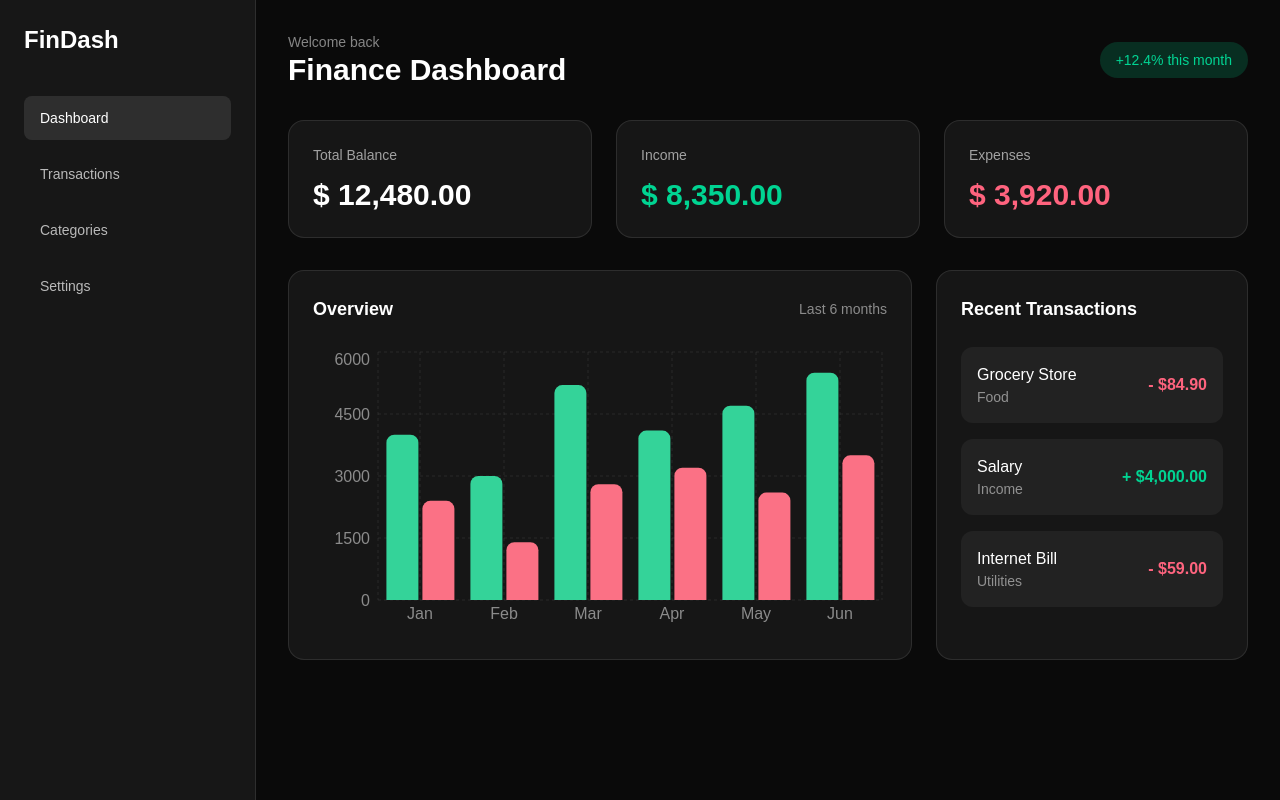
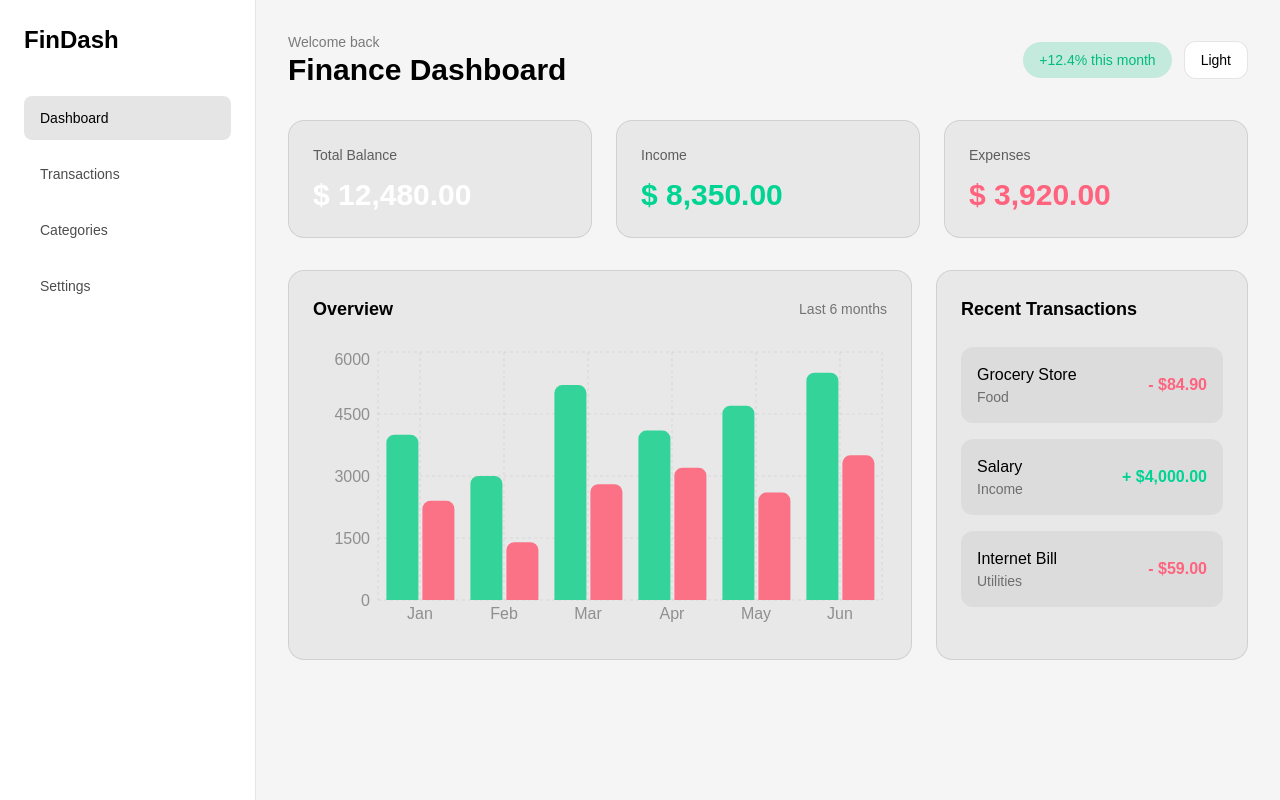
Before and after one commit to neto112/finance-dashboard, a Next.js app: page / in a window 1280 px wide. Built offline with nearby package versions, Linux system fonts and the light colour scheme.

Commit message:
feat: implement dark mode toggle and enhance UI components for better accessibility

```diff
--- a/src/app/page.tsx
+++ b/src/app/page.tsx
@@ -1,17 +1,34 @@
+"use client";
+
+import { useEffect, useState } from "react";
 import { ChartPlaceholder } from "../components/dashboard/chart-placeholder";
 import { Header } from "../components/dashboard/header";
 import { RecentTransactions } from "../components/dashboard/recent-transactions";
 import { Sidebar } from "../components/dashboard/sidebar";
 import { SummaryCards } from "../components/dashboard/summary-cards";
+export default function Home() {
+  const [isDarkMode, setIsDarkMode] = useState(true);
 
-export default function Home() {
+  useEffect(() => {
+    const root = document.documentElement;
+
+    if (isDarkMode) {
+      root.classList.add("dark");
+    } else {
+      root.classList.remove("dark");
+    }
+  }, [isDarkMode]);
+
   return (
-    <main className="min-h-screen bg-neutral-950 text-white">
+    <main className="min-h-screen bg-neutral-100 text-black transition-colors dark:bg-neutral-950 dark:text-white">
       <div className="flex min-h-screen">
         <Sidebar />
 
         <section className="flex-1 p-4 pt-20 md:p-8 md:pt-8">
-          <Header />
+          <Header
+            isDarkMode={isDarkMode}
+            onToggleTheme={() => setIsDarkMode((prev) => !prev)}
+          />
           <SummaryCards />
 
           <div className="mt-8 grid gap-6 lg:grid-cols-[2fr_1fr]">
--- a/src/components/dashboard/chart-placeholder.tsx
+++ b/src/components/dashboard/chart-placeholder.tsx
@@ -1,5 +1,6 @@
 "use client";
 
+import { overviewData } from "@/src/lib/mock-data";
 import {
   Bar,
   BarChart,
@@ -9,14 +10,17 @@ import {
   XAxis,
   YAxis,
 } from "recharts";
-import { overviewData } from "../../lib/mock-data";
 
 export function ChartPlaceholder() {
   return (
-    <div className="rounded-2xl border border-white/10 bg-white/5 p-6">
+    <div className="rounded-2xl border border-black/10 bg-black/5 p-6 dark:border-white/10 dark:bg-white/5">
       <div className="flex items-center justify-between">
-        <p className="text-lg font-semibold">Overview</p>
-        <span className="text-sm text-white/50">Last 6 months</span>
+        <p className="text-lg font-semibold text-black dark:text-white">
+          Overview
+        </p>
+        <span className="text-sm text-black/50 dark:text-white/50">
+          Last 6 months
+        </span>
       </div>
 
       <div className="mt-6 h-72">
@@ -24,16 +28,16 @@ export function ChartPlaceholder() {
           <BarChart data={overviewData}>
             <CartesianGrid
               strokeDasharray="3 3"
-              stroke="rgba(255,255,255,0.08)"
+              stroke="rgba(120,120,120,0.15)"
             />
             <XAxis
               dataKey="name"
-              stroke="rgba(255,255,255,0.5)"
+              stroke="rgba(120,120,120,0.8)"
               tickLine={false}
               axisLine={false}
             />
             <YAxis
-              stroke="rgba(255,255,255,0.5)"
+              stroke="rgba(120,120,120,0.8)"
               tickLine={false}
               axisLine={false}
             />
--- a/src/components/dashboard/header.tsx
+++ b/src/components/dashboard/header.tsx
@@ -1,13 +1,31 @@
-export function Header() {
+"use client";
+
+type HeaderProps = {
+  isDarkMode: boolean;
+  onToggleTheme: () => void;
+};
+
+export function Header({ isDarkMode, onToggleTheme }: HeaderProps) {
   return (
-    <header className="mb-8 flex items-center justify-between">
+    <header className="mb-8 flex items-center justify-between gap-4">
       <div>
-        <p className="text-sm text-white/50">Welcome back</p>
-        <h2 className="text-3xl font-bold">Finance Dashboard</h2>
+        <p className="text-sm text-black/50 dark:text-white/50">Welcome back</p>
+        <h2 className="text-3xl font-bold text-black dark:text-white">
+          Finance Dashboard
+        </h2>
       </div>
 
-      <div className="rounded-full bg-emerald-500/20 px-4 py-2 text-sm font-medium text-emerald-400">
-        +12.4% this month
+      <div className="flex items-center gap-3">
+        <div className="rounded-full bg-emerald-500/20 px-4 py-2 text-sm font-medium text-emerald-500 dark:text-emerald-400">
+          +12.4% this month
+        </div>
+
+        <button
+          onClick={onToggleTheme}
+          className="rounded-xl border border-black/10 bg-white px-4 py-2 text-sm font-medium text-black transition hover:bg-black/5 dark:border-white/10 dark:bg-neutral-900 dark:text-white dark:hover:bg-white/5"
+        >
+          {isDarkMode ? "Light" : "Dark"}
+        </button>
       </div>
     </header>
   );
--- a/src/components/dashboard/recent-transactions.tsx
+++ b/src/components/dashboard/recent-transactions.tsx
@@ -1,19 +1,25 @@
-import { transactions } from "../../lib/mock-data";
+import { transactions } from "@/src/lib/mock-data";
 
 export function RecentTransactions() {
   return (
-    <div className="rounded-2xl border border-white/10 bg-white/5 p-6">
-      <p className="text-lg font-semibold">Recent Transactions</p>
+    <div className="rounded-2xl border border-black/10 bg-black/5 p-6 dark:border-white/10 dark:bg-white/5">
+      <p className="text-lg font-semibold text-black dark:text-white">
+        Recent Transactions
+      </p>
 
       <div className="mt-6 space-y-4">
         {transactions.map((transaction) => (
           <div
             key={`${transaction.title}-${transaction.amount}`}
-            className="flex items-center justify-between rounded-xl bg-white/5 p-4"
+            className="flex items-center justify-between rounded-xl bg-black/5 p-4 dark:bg-white/5"
           >
             <div>
-              <p className="font-medium">{transaction.title}</p>
-              <p className="text-sm text-white/50">{transaction.category}</p>
+              <p className="font-medium text-black dark:text-white">
+                {transaction.title}
+              </p>
+              <p className="text-sm text-black/50 dark:text-white/50">
+                {transaction.category}
+              </p>
             </div>
 
             <span className={`font-semibold ${transaction.amountClassName}`}>
--- a/src/components/dashboard/sidebar.tsx
+++ b/src/components/dashboard/sidebar.tsx
@@ -11,7 +11,7 @@ export function Sidebar() {
     <>
       <button
         onClick={() => setIsOpen(true)}
-        className="fixed left-4 top-4 z-40 rounded-lg border border-white/10 bg-neutral-900 px-4 py-2 text-sm font-medium text-white md:hidden"
+        className="fixed left-4 top-4 z-40 rounded-lg border border-black/10 bg-white px-4 py-2 text-sm font-medium text-black md:hidden dark:border-white/10 dark:bg-neutral-900 dark:text-white"
       >
         Menu
       </button>
@@ -24,16 +24,18 @@ export function Sidebar() {
       )}
 
       <aside
-        className={`fixed left-0 top-0 z-50 flex h-screen w-64 flex-col border-r border-white/10 bg-neutral-900 p-6 transition-transform duration-300 md:static md:translate-x-0 ${
+        className={`fixed left-0 top-0 z-50 flex h-screen w-64 flex-col border-r border-black/10 bg-white p-6 transition-transform duration-300 dark:border-white/10 dark:bg-neutral-900 md:static md:translate-x-0 ${
           isOpen ? "translate-x-0" : "-translate-x-full"
         }`}
       >
         <div className="flex items-center justify-between md:block">
-          <h1 className="text-2xl font-bold">FinDash</h1>
+          <h1 className="text-2xl font-bold text-black dark:text-white">
+            FinDash
+          </h1>
 
           <button
             onClick={() => setIsOpen(false)}
-            className="rounded-lg px-2 py-1 text-sm text-white/70 md:hidden"
+            className="rounded-lg px-2 py-1 text-sm text-black/70 dark:text-white/70 md:hidden"
           >
             Close
           </button>
@@ -46,8 +48,8 @@ export function Sidebar() {
               href="#"
               className={`block rounded-lg px-4 py-3 text-sm transition ${
                 index === 0
-                  ? "bg-white/10 font-medium text-white"
-                  : "text-white/70 hover:bg-white/5 hover:text-white"
+                  ? "bg-black/10 font-medium text-black dark:bg-white/10 dark:text-white"
+                  : "text-black/70 hover:bg-black/5 hover:text-black dark:text-white/70 dark:hover:bg-white/5 dark:hover:text-white"
               }`}
             >
               {item}
--- a/src/components/dashboard/summary-cards.tsx
+++ b/src/components/dashboard/summary-cards.tsx
@@ -1,4 +1,4 @@
-import { summaryItems } from "../../lib/mock-data";
+import { summaryItems } from "@/src/lib/mock-data";
 
 export function SummaryCards() {
   return (
@@ -6,9 +6,11 @@ export function SummaryCards() {
       {summaryItems.map((item) => (
         <div
           key={item.title}
-          className="rounded-2xl border border-white/10 bg-white/5 p-6"
+          className="rounded-2xl border border-black/10 bg-black/5 p-6 dark:border-white/10 dark:bg-white/5"
         >
-          <p className="text-sm text-white/60">{item.title}</p>
+          <p className="text-sm text-black/60 dark:text-white/60">
+            {item.title}
+          </p>
           <h3 className={`mt-3 text-3xl font-bold ${item.valueClassName}`}>
             {item.value}
           </h3>
```
